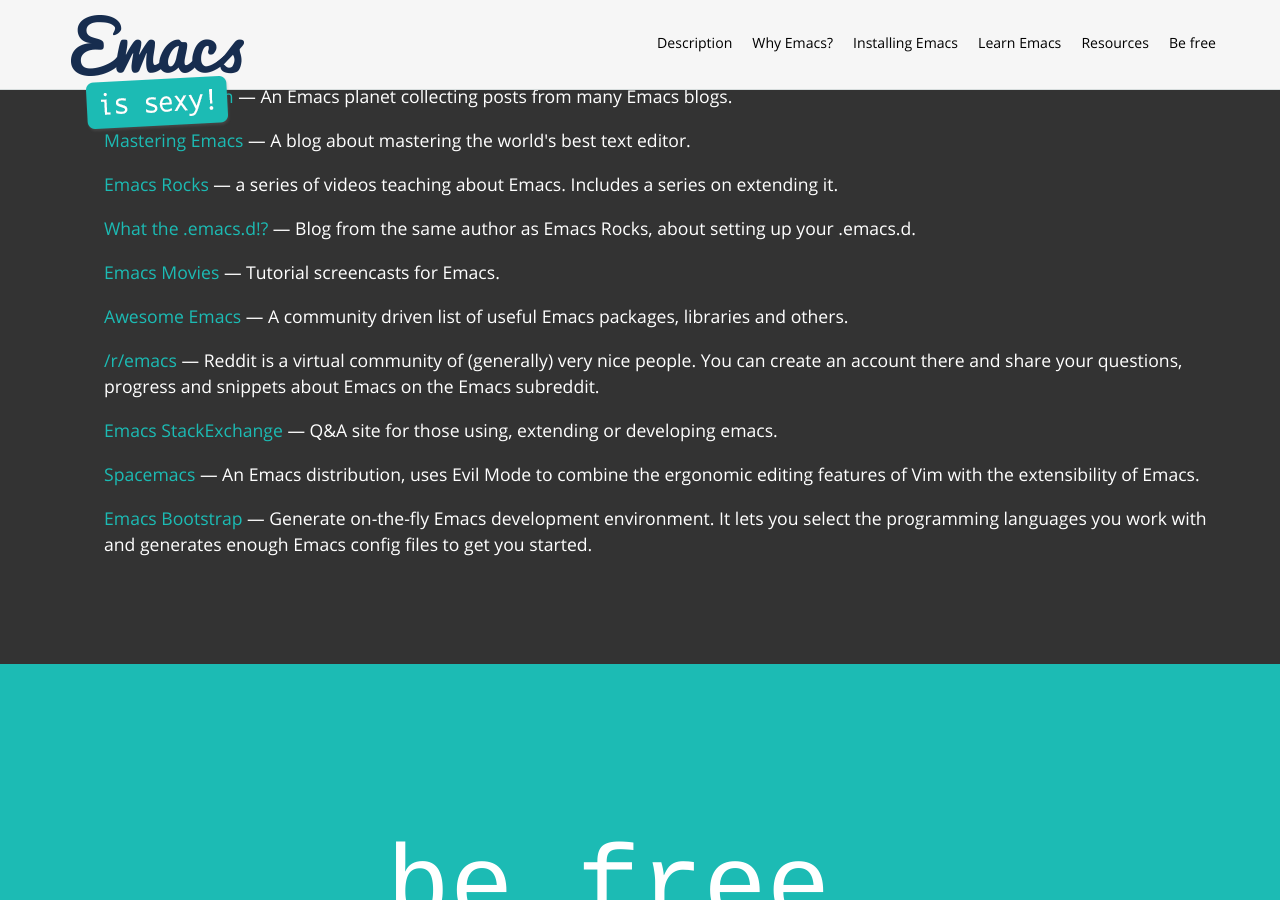
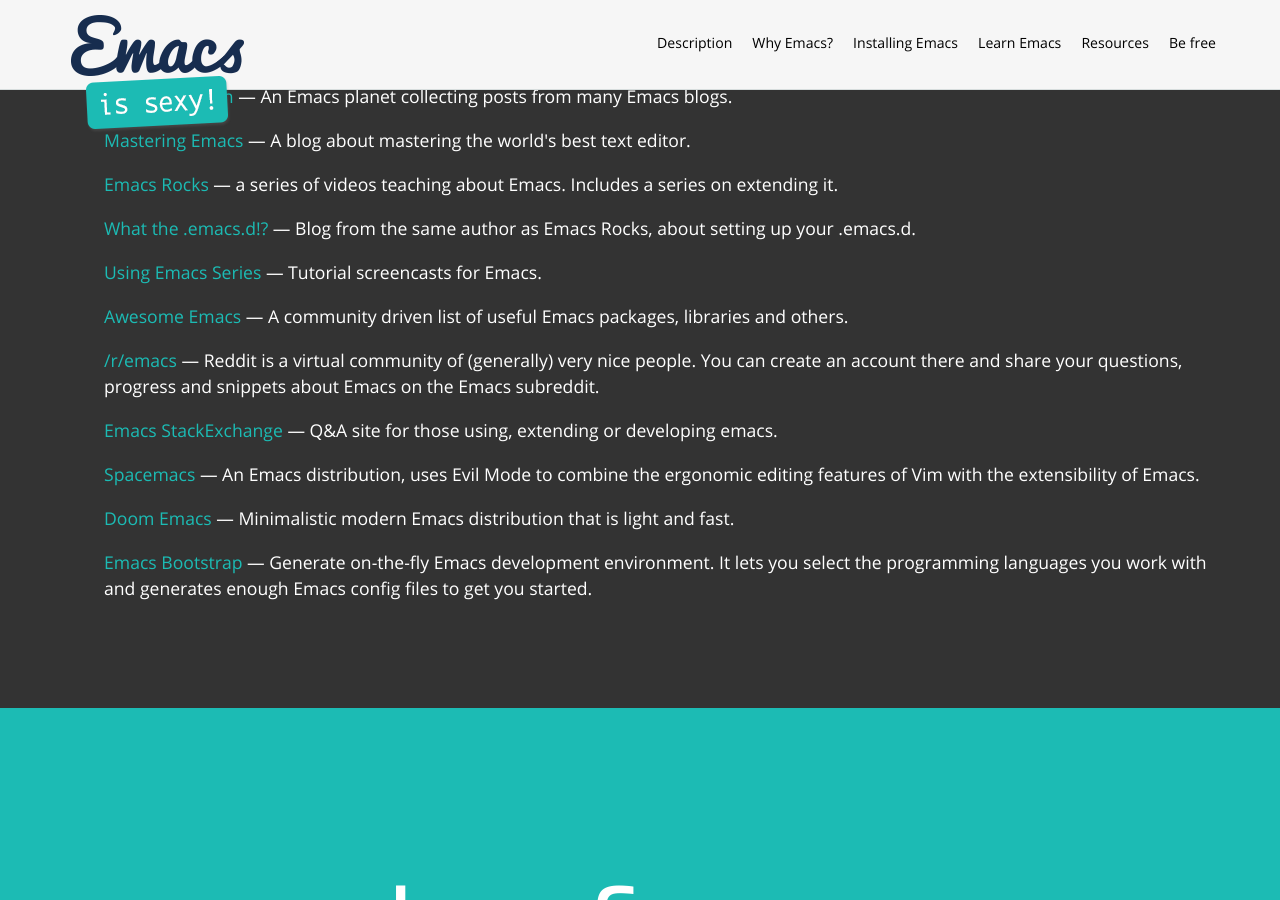
Before and after one commit to picandocodigo/emacs.sexy, a Jekyll site: the page built from index.html, in a window 1280 px wide and 900 px high, scrolled down 4751 px. Built offline with Jekyll 4.4.1, drawn with Linux system fonts in a browser that asks for light colours; nearby versions of some CDN libraries.

Commit message:
Added Doom Emacs (#37)
* Adds Doom Emacs
* Swaps emacs movies with Emacs Series

```diff
--- a/index.html
+++ b/index.html
@@ -310,8 +310,8 @@
           author as Emacs Rocks, about setting up your .emacs.d.
         </li>
         <li>
-          <a href="http://emacsmovies.org/" title="Emacs Movies">Emacs
-            Movies</a>&nbsp;&mdash; Tutorial screencasts for Emacs.
+          <a href="https://cestlaz.github.io/stories/emacs/" title="Using Emacs Series">Using Emacs
+            Series</a>&nbsp;&mdash; Tutorial screencasts for Emacs.
         </li>
         <li>
           <a href="https://github.com/emacs-tw/awesome-emacs" title="Awesome Emacs">
@@ -330,6 +330,9 @@
           <a href="https://github.com/syl20bnr/spacemacs#introduction">Spacemacs</a>&nbsp;&mdash; An Emacs distribution, uses Evil Mode to combine the ergonomic editing features of Vim with the extensibility of Emacs.
         </li>
         <li>
+          <a href="https://github.com/hlissner/doom-emacs">Doom Emacs</a>&nbsp;&mdash; Minimalistic modern Emacs distribution that is light and fast.
+        </li>
+        <li>
           <a href="http://www.emacs-bootstrap.com/">Emacs Bootstrap</a>&nbsp;&mdash; Generate on-the-fly Emacs development environment. It lets you select the programming languages you work with and generates enough Emacs config files to get you started.
         </li>
       </ul>
```
